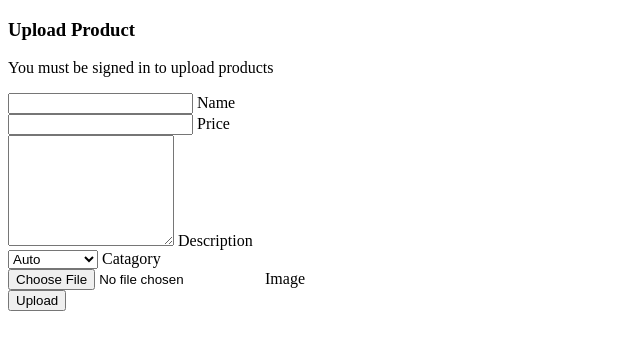
After one commit to pierce-eric-wm/Swift_Sell, a PHP site: page /upload.php in a window 1280 px wide. The commit adds this page. Shown: the top 350 px of the page, without its empty margins (0-640 px from the left). Run offline with PHP 8.4, Linux system fonts and the light colour scheme.

Commit message:
this is the forms for the upload

```diff
--- a/addProduct.php
+++ /dev/null
@@ -1,3 +0,0 @@
-<?php
-
-?>
--- /dev/null
+++ b/upload.php
@@ -0,0 +1,83 @@
+<?php
+    // Establish Connections and Sessions
+    session_start();
+    require_once('connect.php');
+    $success = false;
+
+    if (@$_POST['upload']) {
+        // Pull session data on the user
+        $_SESSION['userid'] = $userid;
+        $_SESSION['username'] = $username;
+
+        // Pull the post data from the form
+        $name = $_POST['name'];
+        $price = $_POST['price'];
+        $description = $_POST['description'];
+        $catagory = $_POST['catagory'];
+
+        // Pull the info about the image of product
+        $imageName = $_FILES['image'] ['name'];
+        $imageSize = $_FILES['image'] ['size'];
+
+        // Checks to make sure user has filled out all fields
+        if (!empty($name) && !empty($price) && !empty($description) && !empty($catagory) && !empty($imageName)) {
+
+        }
+        else {
+            echo "<p>Please fill out all of the fields</p>";
+        }
+    }
+?>
+
+<!DOCTYPE html>
+<html>
+    <head>
+        <title>Swift Sell</title>
+        <link rel="stylesheet" href="stylesheet.css">
+    </head>
+    <body>
+        <h3>Upload Product</h3>
+
+        <?php
+            if (!isset($_SESSION['signIn'])) {
+                echo "<p>You must be signed in to upload products</p>";
+            }
+        ?>
+
+        <form class="form" method="post" enctype="multipart/form-data" name="upload">
+            <input type="text" name="name">
+            <label for="name">Name</label>
+            <br>
+            <input type="number" name="price">
+            <label for="price">Price</label>
+            <br>
+            <textarea name="description" rows="7" cols="18"></textarea>
+            <label for="description">Description</label>
+            <br>
+            <select name="catagory">
+                <option value="Auto">Auto</option>
+                <option value="Clothing">Clothing</option>
+                <option value="Technology">Technology</option>
+                <option value="Household">Household</option>
+                <option value="Games">Games</option>
+                <option value="Tools">Tools</option>
+                <option value="Sport">Sport</option>
+            </select>
+            <label for="catagory">Catagory</label>
+            <br>
+            <input type="file" name="image">
+            <label for="image">Image</label>
+            <br>
+
+            <button type="submit" name="upload">Upload</button>
+        </form>
+
+        <p>
+            <?php
+                if ($success == true) {
+                    echo "You have successfully uploaded your product";
+                }
+            ?>
+        </p>
+    </body>
+</html>
```
Also changed, not shown: index.php (+1 -7 lines).
